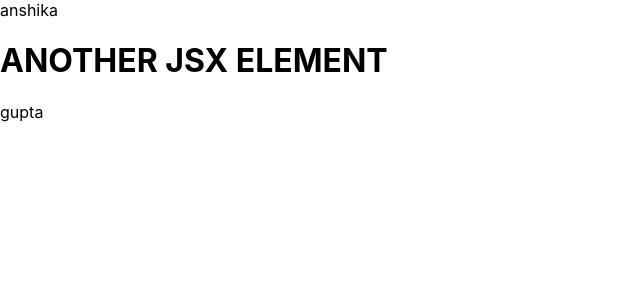
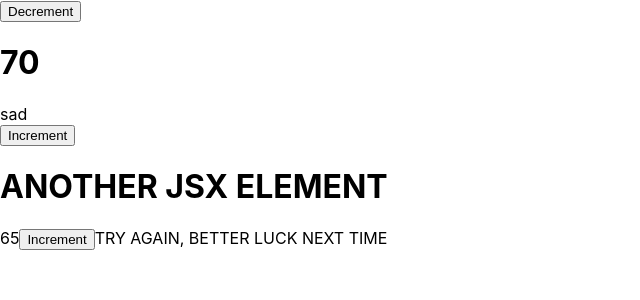
Before and after one commit to anshikag04/webDLearningJourney, a React (Create React App) app in the folder react-learning/: page / in a window 1280 px wide. Shown: the top 300 px of the page, without its empty margins (0-640 px from the left). Built offline with nearby package versions, Linux system fonts and the light colour scheme.

Commit message:
day 3 session 1

```diff
--- a/react-learning/src/App.js
+++ b/react-learning/src/App.js
@@ -1,4 +1,3 @@
-import logo from './logo.svg';
 import './App.css';
 import Navbar from './Navbar/Navbar'
 import Footer from './Footer/Footer'
--- a/react-learning/src/Footer/Footer.js
+++ b/react-learning/src/Footer/Footer.js
@@ -1,13 +1,21 @@
 import {Component} from "react"
  class Footer extends Component {
+
      constructor(props) {
          super(props)
          this.props = props
+         this.state = {
+             x: 65,
+         }
      }
      render() {
          return(
             <div>
-                {this.props.surname}
+                {this.state.x}
+                <button onClick={()=>{this.setState({x:this.state.x+1})}}>Increment</button>
+                {
+                    this.state.x==69? 'GREAT NUMBER': 'TRY AGAIN, BETTER LUCK NEXT TIME'
+                }
             </div>
          )
      }
--- /dev/null
+++ b/react-learning/src/Message.js
@@ -0,0 +1,8 @@
+function Message(props) {
+    return(
+        <div>
+            {props.text}
+        </div>
+    )
+}
+export default Message
--- a/react-learning/src/Navbar/Navbar.js
+++ b/react-learning/src/Navbar/Navbar.js
@@ -1,8 +1,27 @@
-function Navbar(props) {
-    return(
-        <div>
-        {props.name}
-        </div>
-    )
+import {Component} from "react"
+import Message from "../Message"
+class Navbar extends Component {
+    constructor(props) {
+        super(props)
+        this.props = props
+        this.state = {
+            x:70
+        }
+    }
+    decrement =  ()=>{
+        this.setState({x: this.state.x-1})
+    }
+    render() {
+        return(
+
+            <div>
+                <button onClick={this.decrement}>Decrement</button>
+                <h1>{this.state.x}</h1>
+                { this.state.x<70 ? <Message text="happy"/> : <Message text="sad"/>}
+                <button onClick={() => {this.setState({x: this.state.x+1})}}>Increment</button>
+            </div>
+        )
+    }
+
 }
-export default Navbar;
+export default Navbar
```
